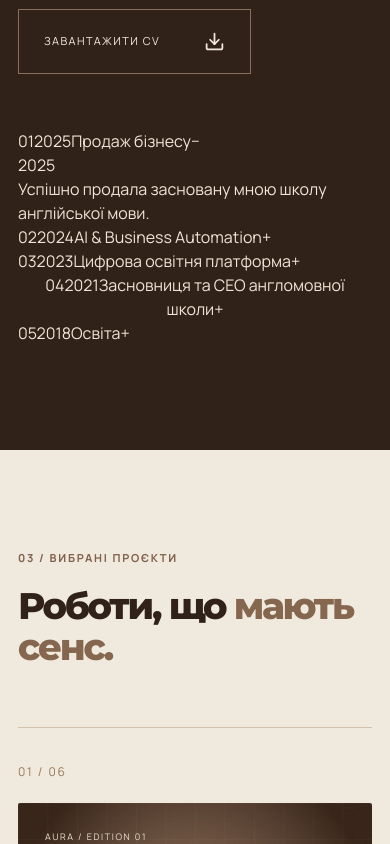
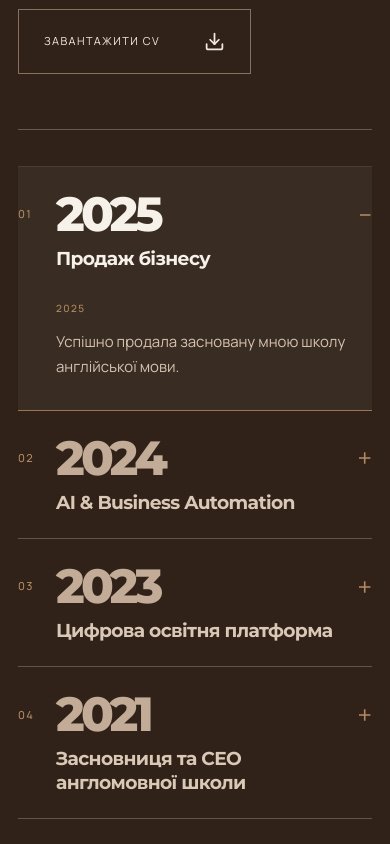
Before and after one commit to marinaravvv/marina-ravliuk-portfolio, a React (Vite) app: page /ua in a window 390 px wide. Shown: the part 2400-3244 px from the top of the page. Built offline with nearby package versions, Linux system fonts and the light colour scheme; a web font is replaced by a local one.

Commit message:
style(journey): calm chocolate accordion with oversized selectable years and responsive reveal

```diff
--- a/src/styles.css
+++ b/src/styles.css
@@ -1002,156 +1002,125 @@ body,.portfolio{font-family:var(--rav-sans)}
 }
 
 
-/* JOURNEY V2 — scroll storytelling with a restrained pinned year */
-.journey-experience{
+/* JOURNEY V3 — editorial year-to-story interactive accordion.
+   Hover (desktop) or tap/keyboard (mobile) reveals one milestone at a time. */
+.journey-accordion{
+  width:100%;
+  border-top:1px solid rgba(240,233,221,.28);
+}
+.journey-interaction-hint{
+  margin:0;
+  padding:18px 0 26px;
+  color:#B28A62;
+  text-transform:uppercase;
+  letter-spacing:.16em;
+  font:500 10px/1.5 var(--rav-sans);
+}
+.journey-accordion-list{border-top:1px solid rgba(240,233,221,.13)}
+.journey-accordion-item{
+  overflow:hidden;
+  border-bottom:1px solid rgba(240,233,221,.25);
+  transition:background .32s,border-color .32s;
+}
+.journey-accordion-item.is-open{
+  background:rgba(246,242,234,.045);
+  border-bottom-color:rgba(178,138,98,.8);
+}
+.journey-accordion-trigger{
   display:grid;
-  grid-template-columns:minmax(220px,.42fr) minmax(0,1fr);
-  gap:clamp(35px,7vw,120px);
-  align-items:start;
+  grid-template-columns:clamp(28px,3vw,45px) minmax(150px,.33fr) minmax(0,1fr) 35px;
+  width:100%;
+  align-items:center;
+  gap:clamp(18px,3vw,48px);
+  padding:clamp(26px,3.6vw,52px) clamp(5px,1.2vw,18px);
+  background:none;
+  color:#F0E9DD;
+  text-align:left;
+  border:0;
+  cursor:pointer;
 }
-.journey-rail{
-  position:sticky;
-  top:135px;
-  height:clamp(320px,52svh,530px);
-  display:flex;
-  flex-direction:column;
-  justify-content:center;
-  align-items:flex-start;
-  border-top:1px solid rgba(240,233,221,.22);
+.journey-accordion-trigger:focus-visible{
+  outline:2px solid #B28A62;
+  outline-offset:-3px;
 }
-.journey-rail-index{
-  font-family:var(--rav-sans);
-  font-size:11px;
-  letter-spacing:.2em;
+.journey-accordion-number{
+  align-self:start;
+  font:500 11px/1.6 var(--rav-sans);
+  color:#B28A62;
+  letter-spacing:.12em;
+}
+.journey-accordion-year{
+  font:800 clamp(53px,6.5vw,112px)/.96 var(--rav-serif);
+  letter-spacing:-.08em;
+  color:#C2AC97;
+  transition:color .3s,transform .4s cubic-bezier(.22,1,.36,1);
+}
+.journey-accordion-label{
+  font:700 clamp(18px,2vw,32px)/1.24 var(--rav-serif);
+  letter-spacing:-.035em;
+  color:#D9C8B6;
+  transition:color .3s;
+}
+.journey-accordion-indicator{
+  justify-self:end;
+  font:400 28px/1 var(--rav-sans);
   color:#B28A62;
 }
-.journey-year-display{
-  position:relative;
-  overflow:hidden;
-  width:100%;
-  min-height:clamp(105px,11vw,180px);
-  display:flex;
-  align-items:center;
-  font-family:var(--rav-serif);
-  font-size:clamp(75px,8.5vw,145px);
-  font-weight:800;
-  letter-spacing:-.085em;
-  line-height:1;
-  color:#F0E9DD;
+.journey-accordion-item.is-open .journey-accordion-year{
+  color:#F6F2EA;
+  transform:translateX(5px);
 }
-.journey-year-display span{
-  display:block;
-  white-space:nowrap;
+.journey-accordion-item.is-open .journey-accordion-label{color:#F6F2EA}
+.journey-accordion-panel{overflow:hidden}
+.journey-accordion-panel-inner{
+  padding:0 clamp(22px,4vw,65px) clamp(35px,4.2vw,60px) clamp(195px,29vw,480px);
 }
-.journey-progress-track{
-  width:3px;
-  height:100px;
-  margin-top:12px;
-  background:rgba(240,233,221,.2);
-  overflow:hidden;
+.journey-accordion-period{
+  display:inline-block;
+  color:#B28A62;
+  font:500 10px/1.4 var(--rav-sans);
+  letter-spacing:.15em;
+  text-transform:uppercase;
+  margin-bottom:15px;
 }
-.journey-progress-track span{
-  display:block;
-  width:100%;
-  background:#B28A62;
-  transition:height .42s cubic-bezier(.22,1,.36,1);
+.journey-accordion-panel p{
+  max-width:630px;
+  margin:0;
+  font:400 clamp(16px,1.35vw,20px)/1.75 var(--rav-sans);
+  color:#D4C1B0;
 }
-.journey-experience .journey-timeline{
-  border-top:1px solid rgba(240,233,221,.22);
-}
-.journey-experience .journey-item{
-  display:grid;
-  grid-template-columns:36px minmax(0,1fr);
-  gap:clamp(12px,2vw,27px);
-  min-height:clamp(265px,44svh,425px);
-  padding:clamp(34px,4vw,55px) 0;
-  align-content:center;
-  align-items:start;
-  opacity:.52;
-  transform:translateY(12px);
-  border-bottom:1px solid rgba(240,233,221,.23);
-  transition:opacity .5s,transform .5s,border-color .5s;
-}
-.journey-experience .journey-item--active{
-  opacity:1;
-  transform:translateY(0);
-  border-bottom-color:rgba(178,138,98,.72);
-}
-.journey-experience .journey-number{
-  color:#B28A62;
-  padding-top:4px;
-}
-.journey-experience .journey-year{
-  display:block;
-  color:#B28A62;
-  font-family:var(--rav-sans);
-  font-size:11px;
-  font-weight:500;
-  letter-spacing:.14em;
-  padding:0;
-  margin:0 0 24px;
-}
-.journey-experience .journey-item h3{
-  font-family:var(--rav-serif);
-  font-size:clamp(26px,2.7vw,45px);
-  font-weight:800;
-  letter-spacing:-.045em;
-  line-height:1.13;
-  margin:0 0 22px;
-  color:#F0E9DD;
-}
-.journey-experience .journey-item p{
-  font-family:var(--rav-sans);
-  font-size:clamp(15px,1.2vw,19px);
-  line-height:1.7;
-  color:#CDB9A8;
-  max-width:620px;
+@media(hover:hover) and (pointer:fine){
+  .journey-accordion-item:hover{background:rgba(246,242,234,.045)}
+  .journey-accordion-item:hover .journey-accordion-year{color:#F6F2EA}
 }
 @media(max-width:760px){
-  .journey-experience{display:flex;flex-direction:column;gap:0}
-  .journey-rail{
-    position:sticky;
-    top:70px;
-    z-index:5;
-    height:72px;
-    min-height:0;
-    width:100%;
-    flex-direction:row;
-    align-items:center;
-    justify-content:space-between;
-    gap:20px;
-    padding:12px 0;
-    background:#302219;
-    border-bottom:1px solid rgba(240,233,221,.26);
-    border-top:0;
+  .journey-interaction-hint{font-size:9px;padding:16px 0 20px}
+  .journey-accordion-trigger{
+    grid-template-columns:25px minmax(0,1fr) 25px;
+    gap:10px 13px;
+    padding:24px 0;
   }
-  .journey-rail-index{font-size:9px}
-  .journey-year-display{
-    min-height:0;
-    width:auto;
-    flex:1;
-    justify-content:flex-end;
-    font-size:42px;
-    letter-spacing:-.07em;
+  .journey-accordion-number{grid-column:1;grid-row:1;align-self:center}
+  .journey-accordion-year{
+    grid-column:2;grid-row:1;
+    font-size:clamp(48px,12vw,76px);
   }
-  .journey-progress-track{height:37px;width:2px;margin:0}
-  .journey-experience .journey-timeline{width:100%}
-  .journey-experience .journey-item{
-    min-height:220px;
-    grid-template-columns:27px minmax(0,1fr);
-    padding:34px 0;
-    gap:12px;
-    opacity:.74;
-    transform:none;
+  .journey-accordion-label{
+    grid-column:2;grid-row:2;
+    font-size:clamp(17px,4.8vw,24px);
+    max-width:350px;
   }
-  .journey-experience .journey-item--active{opacity:1}
-  .journey-experience .journey-year{margin-bottom:16px}
-  .journey-experience .journey-item h3{font-size:clamp(24px,6.6vw,33px)}
-  .journey-experience .journey-item p{font-size:15px}
+  .journey-accordion-indicator{grid-column:3;grid-row:1;align-self:center;font-size:25px}
+  .journey-accordion-panel-inner{
+    padding:0 25px 30px 38px;
+  }
+  .journey-accordion-panel p{font-size:15px;line-height:1.65}
+  .journey-accordion-item.is-open .journey-accordion-year{transform:none}
 }
 @media(prefers-reduced-motion:reduce){
-  .journey-experience .journey-item{opacity:1;transform:none;transition:none}
-  .journey-progress-track span{transition:none}
+  .journey-accordion-item,
+  .journey-accordion-year,
+  .journey-accordion-label{transition:none!important;transform:none!important}
 }
 
 /* PROJECTS V2 — lightweight 3D depth, never a full-screen WebGL scene */
```
